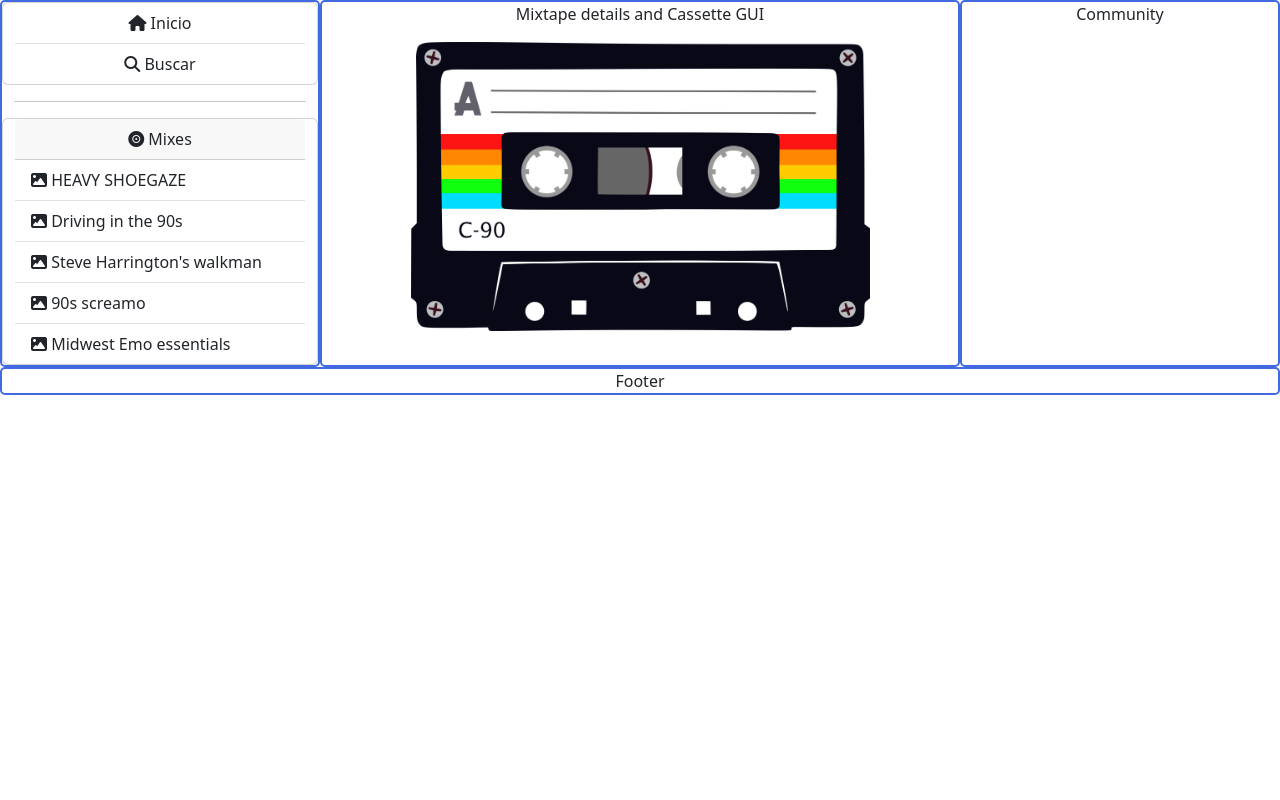
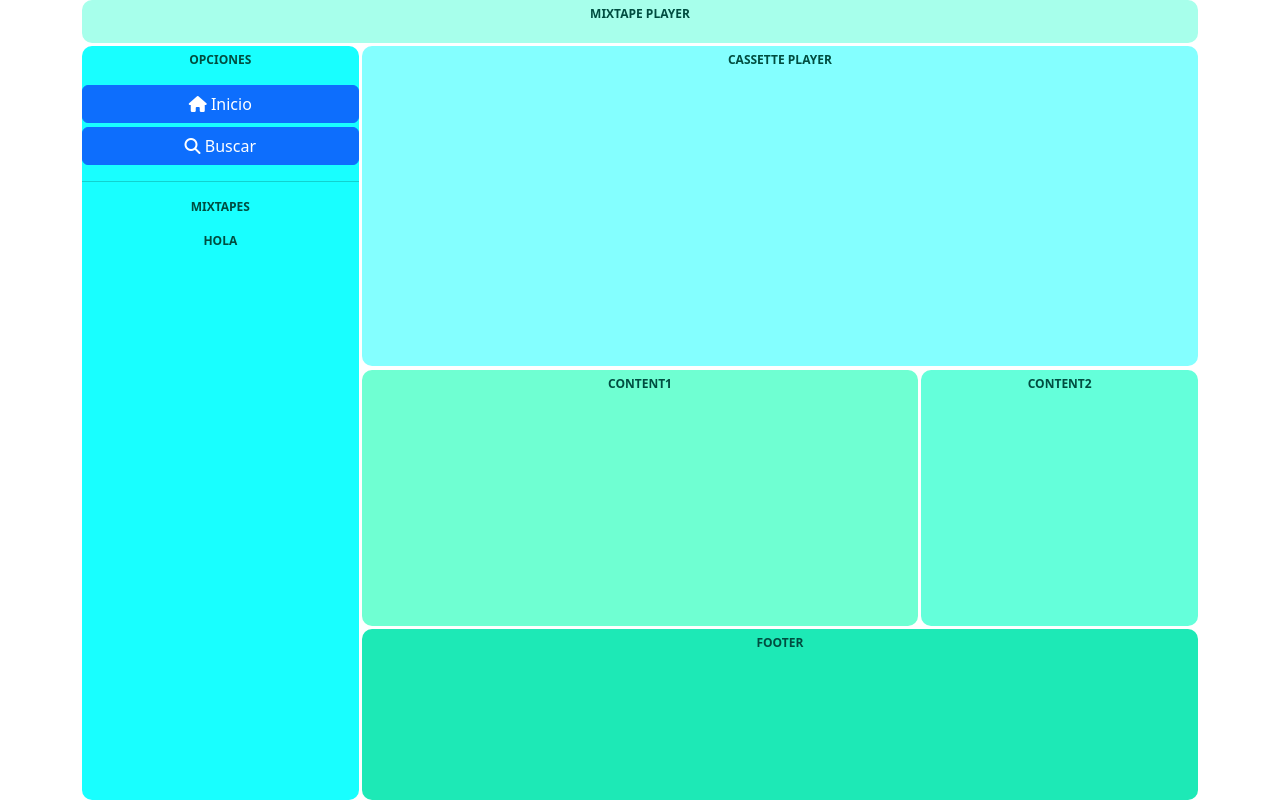
Before and after one commit to AndyDevX/mixtape_web_player, a PHP site: page / in a window 1280 px wide. Run offline with PHP 8.4, Linux system fonts and the light colour scheme.

Commit message:
Adición del layout

```diff
--- a/index.html
+++ b/index.html
@@ -10,54 +10,29 @@
         <link rel="stylesheet" href="https://cdnjs.cloudflare.com/ajax/libs/font-awesome/6.5.1/css/all.min.css" integrity="sha512-DTOQO9RWCH3ppGqcWaEA1BIZOC6xxalwEsw9c2QQeAIftl+Vegovlnee1c9QX4TctnWMn13TZye+giMm8e2LwA==" crossorigin="anonymous" referrerpolicy="no-referrer" />
     </head>
 
-    <body>
-        <div class="container-fluid text-center">
-            <div class="row">
-                <div class="col-3">
+    <div class="container">
+        <nav>MixTape Player</nav>
+        <main>Cassette player</main>
 
-                    <div class="row">
-                        <div class="card">
-                            <ul class="list-group list-group-flush">
-                                <li class="list-group-item"><i class="fa-solid fa-house"></i> Inicio</li>
-                                <li class="list-group-item"><i class="fa-solid fa-magnifying-glass"></i> Buscar</li>
-                            </ul>
-                        </div>
-                    </div>
-
-                    <hr>
-
-                    <div class="row">
-                        <div class="card">
-                            <div class="card-header">
-                                <i class="fa-solid fa-record-vinyl"></i> Mixes
-                            </div>
-                            <ul class="list-group list-group-flush" style="text-align: left;">
-                                <li class="list-group-item"><i class="fa-solid fa-image"></i> HEAVY SHOEGAZE</li>
-                                <li class="list-group-item"><i class="fa-solid fa-image"></i> Driving in the 90s</li>
-                                <li class="list-group-item"><i class="fa-solid fa-image"></i> Steve Harrington's walkman</li>
-                                <li class="list-group-item"><i class="fa-solid fa-image"></i> 90s screamo</li>
-                                <li class="list-group-item"><i class="fa-solid fa-image"></i> Midwest Emo essentials</li>
-                            </ul>
-                        </div>
-                    </div>
-
-                </div>
-                <div class="col-6">
-                    <p>Mixtape details and Cassette GUI</p>
-                    <img class="mixtape" src="assets/img/mixtape.png" alt="Mixtape">
-                </div>
-                <div class="col-3">
-                    Community
-                </div>
+        <div id="sidebar">
+            <p>Opciones</p>
+            <div class="d-grid gap-1">
+                <button class="btn btn-primary" type="button"><i class="fa-solid fa-house"></i> Inicio</button>
+                <button class="btn btn-primary" type="button"><i class="fa-solid fa-magnifying-glass"></i> Buscar</button>
             </div>
 
-            <div class="row">
-                <div class="col-sm">
-                    Footer
-                </div>
+            <hr>
+
+            <p>Mixtapes</p>
+
+            <div>
+                Hola
             </div>
-
         </div>
 
-    </body>
+        <div id="content1">Content1</div>
+        <div id="content2">Content2</div>
+        <footer>footer</footer>
+    </div>
+
 </html>
--- a/static/style.css
+++ b/static/style.css
@@ -1,8 +1,79 @@
-.col, .col-1, .col-2, .col-3, .col-4, .col-5, .col-6, .col-7, .col-8, .col-9, .col-sm {
-    border: 2px solid royalblue;
-    border-radius: 5px;
-}
+:root {
+    --main-radius: 10px;
+    --main-padding: 5px;
+  }
 
-.mixtape {
-    width: 75%;
-}
+.container {
+    display: grid;
+    height: 100vh;
+    grid-template-columns: 1fr 1fr 1fr 1fr;
+    grid-template-rows: 0.2fr 1.5fr 1.2fr 0.8fr;
+    grid-template-areas:
+      "nav nav nav nav"
+      "sidebar main main main"
+      "sidebar content1 content1 content2"
+      "sidebar footer footer footer";
+    grid-gap: 0.2rem;
+    font-weight: 800;
+    text-transform: uppercase;
+    font-size: 12px;
+    color: #004d40;
+    text-align: center;
+  }
+
+  nav {
+    background: #a7ffeb;
+    grid-area: nav;
+    border-radius: var(--main-radius);
+    padding-top: var(--main-padding);
+  }
+
+  main {
+    background: #84ffff;
+    grid-area: main;
+    border-radius: var(--main-radius);
+    padding-top: var(--main-padding);
+  }
+
+  #sidebar {
+    background: #18ffff;
+    grid-area: sidebar;
+    border-radius: var(--main-radius);
+    padding-top: var(--main-padding);
+  }
+
+  #content1 {
+    background: #6fffd2;
+    grid-area: content1;
+    border-radius: var(--main-radius);
+    padding-top: var(--main-padding);
+  }
+
+  #content2 {
+    background: #64ffda;
+    grid-area: content2;
+    border-radius: var(--main-radius);
+    padding-top: var(--main-padding);
+  }
+
+
+  footer {
+    background: #1de9b6;
+    grid-area: footer;
+    border-radius: var(--main-radius);
+    padding-top: var(--main-padding);
+  }
+
+  @media only screen and (max-width: 550px) {
+    .container {
+      grid-template-columns: 1fr;
+      grid-template-rows: 0.4fr 0.4fr 2.2fr 1.2fr 1.2fr 1.2fr 1fr;
+      grid-template-areas:
+        "nav"
+        "sidebar"
+        "main"
+        "content1"
+        "content2"
+        "footer";
+    }
+  }
```
